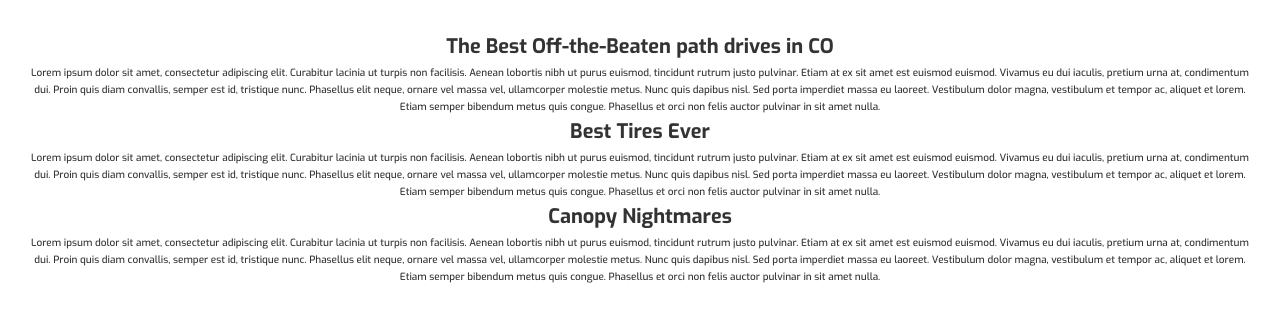
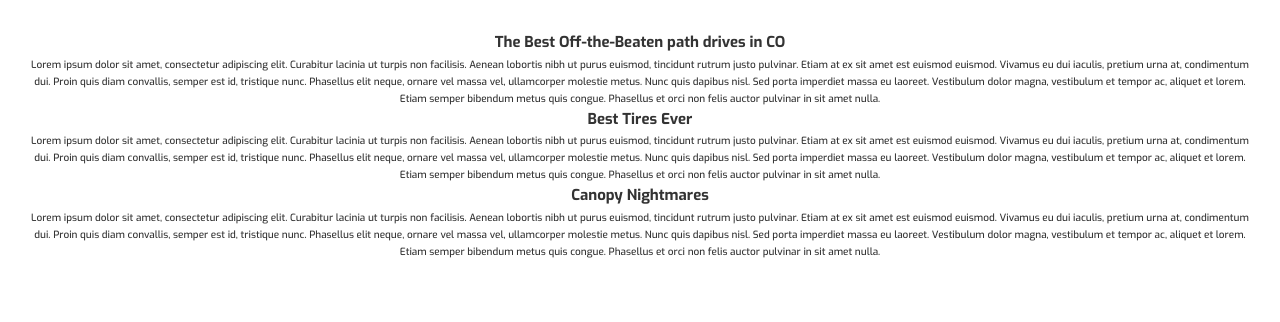
Before and after one commit to jordan-romero/overlander, a React (Create React App) app: page /reviews in a window 1280 px wide. Shown: the top 322 px of the page. Built offline with nearby package versions, Linux system fonts and the light colour scheme.

Commit message:
adds proper classnames to make styling easy

```diff
--- a/src/containers/Reviews.js
+++ b/src/containers/Reviews.js
@@ -21,16 +21,16 @@ const Reviews = () => {
     console.log(reviews)
 
     return (
-        <div>
+        <section className='review'>
         { reviews.reviews.map(review => {
             return (
-            <div>
-                <h1> { review.title }</h1>
-                <p> { review.content }</p>
+            <div className='review__card'>
+                <h1 className='review__title'> { review.title }</h1>
+                <p className='review__content'> { review.content }</p>
             </div>
             )
         })}
-        </div>
+        </section>
     )
     }
 
```
Also changed, not shown: 1 other file (tests, documents, lock files or other folders).
